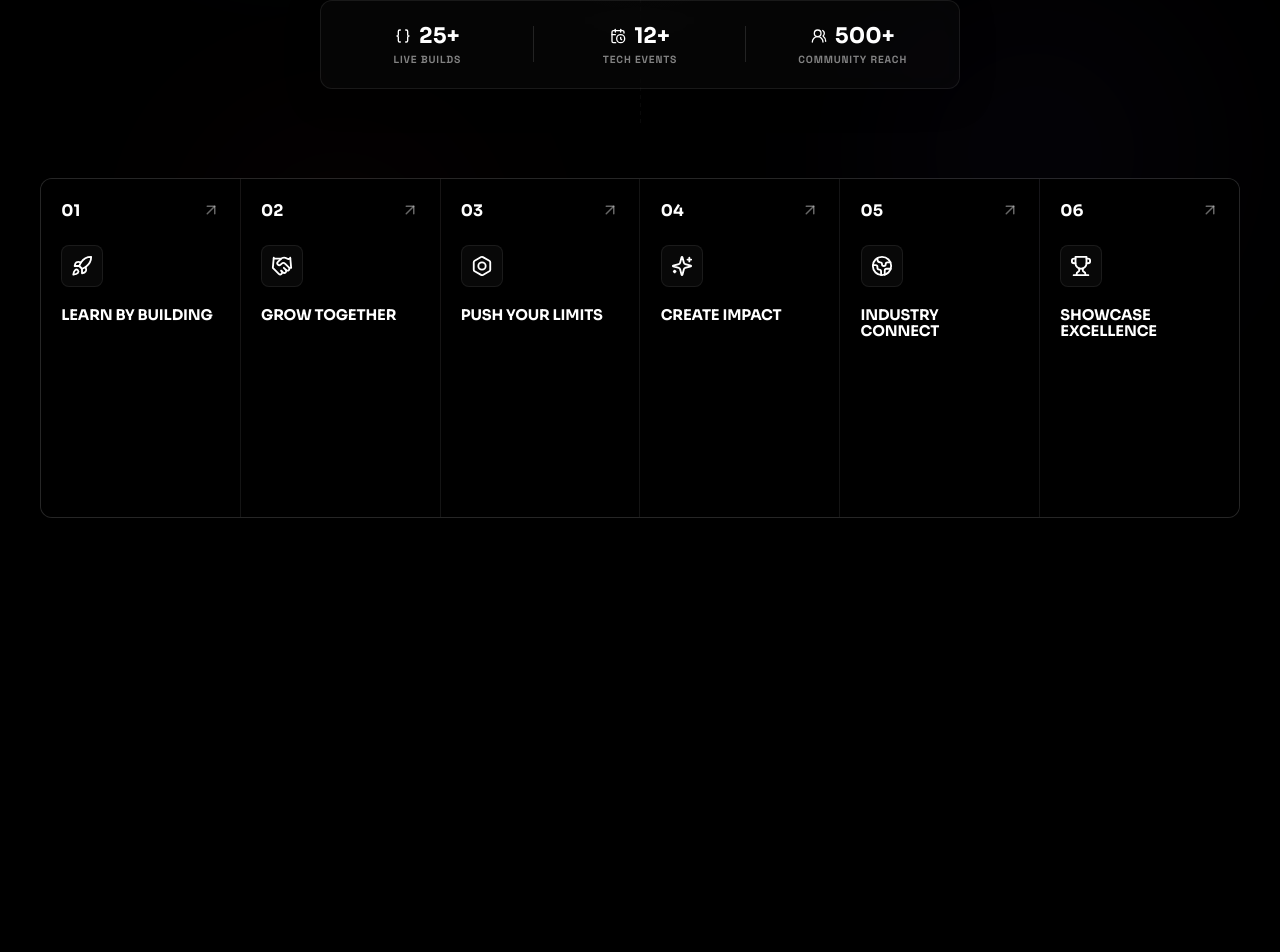
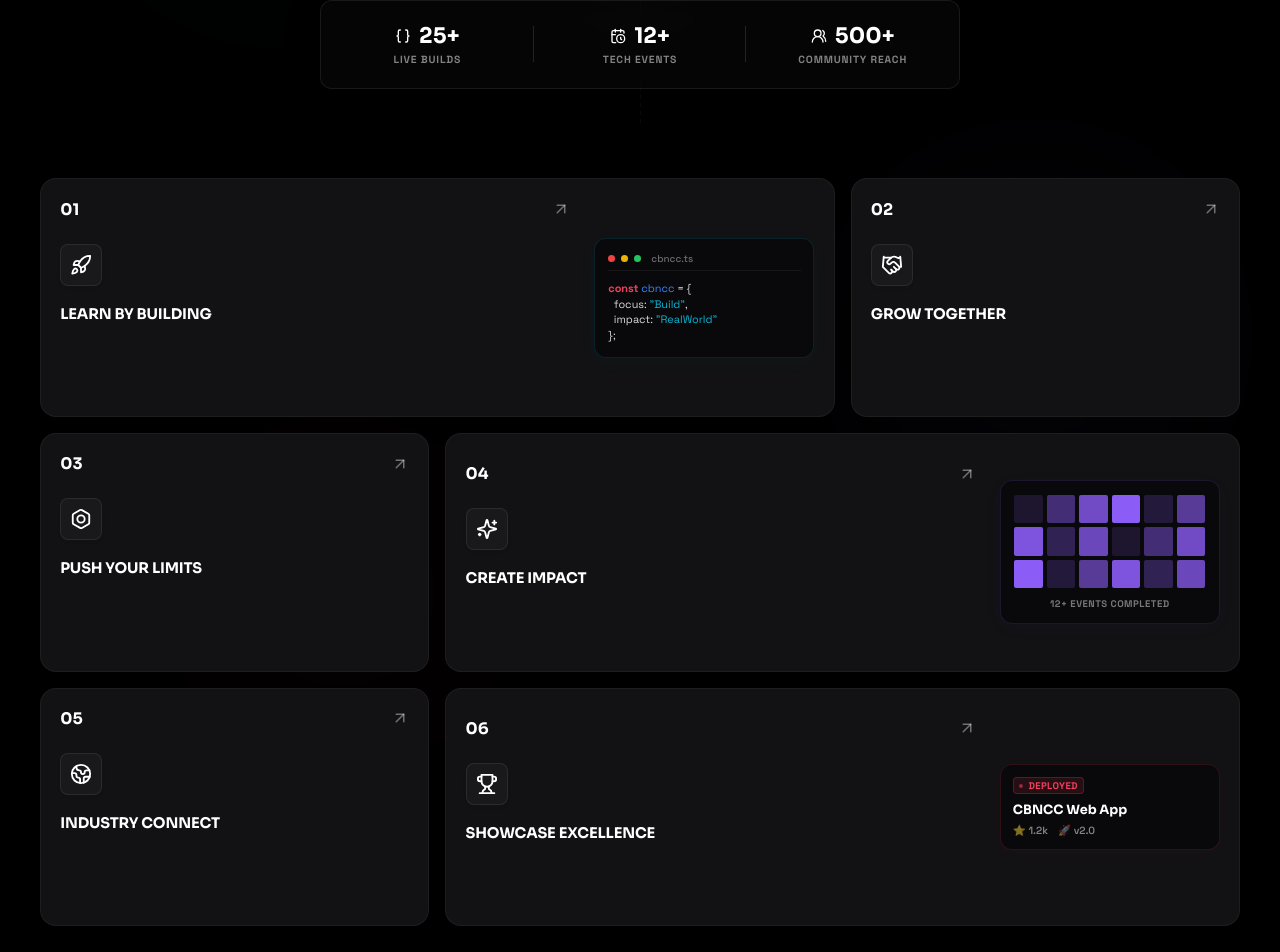
Before and after one commit to Gourav1216/CBNCC-homepage, a React (Vite) app: page / in a window 1280 px wide. Shown: the part 487-1439 px from the top of the page. Before the commit the page ends 1043 px from the top, so only its background shows below. Built offline with nearby package versions, Linux system fonts and the light colour scheme.

Commit message:
Implement asymmetric bento grid with custom visual mockup illustrations

```diff
--- a/src/sections/WhyJoinCBNCC.tsx
+++ b/src/sections/WhyJoinCBNCC.tsx
@@ -20,6 +20,53 @@ type Benefit = {
   Icon: LucideIcon;
   accent: string;
 };
+
+const TerminalMockup = () => (
+  <div className="bento-graphic bento-graphic--terminal" aria-hidden="true">
+    <div className="terminal-header">
+      <span className="terminal-dot red"></span>
+      <span className="terminal-dot yellow"></span>
+      <span className="terminal-dot green"></span>
+      <span className="terminal-file">cbncc.ts</span>
+    </div>
+    <div className="terminal-code">
+      <span className="code-keyword">const</span> <span className="code-name">cbncc</span> = {'{'}<br />
+      &nbsp;&nbsp;focus: <span className="code-string">"Build"</span>,<br />
+      &nbsp;&nbsp;impact: <span className="code-string">"RealWorld"</span><br />
+      {'};'}
+    </div>
+  </div>
+);
+
+const ContributionGraphMockup = () => (
+  <div className="bento-graphic bento-graphic--graph" aria-hidden="true">
+    <div className="graph-grid">
+      {Array.from({ length: 18 }).map((_, i) => (
+        <div
+          key={i}
+          className="graph-cell"
+          style={{
+            opacity: [0.15, 0.45, 0.8, 1, 0.2, 0.6, 0.9, 0.3, 0.75][i % 9],
+          }}
+        />
+      ))}
+    </div>
+    <span className="graph-label">12+ Events Completed</span>
+  </div>
+);
+
+const ProjectCardMockup = () => (
+  <div className="bento-graphic bento-graphic--project" aria-hidden="true">
+    <div className="project-badge">
+      <span className="badge-dot"></span> DEPLOYED
+    </div>
+    <div className="project-title">CBNCC Web App</div>
+    <div className="project-stats-row">
+      <span className="project-stat">⭐ 1.2k</span>
+      <span className="project-stat">🚀 v2.0</span>
+    </div>
+  </div>
+);
 
 const benefits: Benefit[] = [
   {
@@ -147,6 +194,8 @@ export function WhyJoinCBNCC() {
                 }
               }}
             >
+              <div className="benefit-card__content-wrapper">
+                <div className="benefit-card__text-content">
                   <div className="benefit-card__header">
                     <span className="benefit-card__number" aria-hidden="true">
                       {String(index + 1).padStart(2, "0")}
@@ -162,6 +211,12 @@ export function WhyJoinCBNCC() {
                     {title}
                   </h2>
                   <p>{description}</p>
+                </div>
+
+                {index === 0 && <TerminalMockup />}
+                {index === 3 && <ContributionGraphMockup />}
+                {index === 5 && <ProjectCardMockup />}
+              </div>
             </article>
           ))}
         </div>
--- a/src/styles.css
+++ b/src/styles.css
@@ -286,16 +286,24 @@ select {
 
 /* Benefit Cards Grid */
 .why-join__grid {
-  display: flex;
-  align-items: stretch;
+  display: grid;
+  grid-template-columns: repeat(3, minmax(0, 1fr));
+  gap: 1rem;
   width: 100%;
-  min-height: clamp(13rem, 18vh, 15rem); /* Reduced column height */
-  background-color: rgba(255, 255, 255, 0.08); /* acts as inter-card border */
-  gap: 1px;
   padding: 0;
-  overflow: hidden;
-  border-radius: 12px;
-  border: 1px solid rgba(255, 255, 255, 0.08);
+  overflow: visible;
+}
+
+.benefit-card:nth-child(1),
+.benefit-card:nth-child(4),
+.benefit-card:nth-child(6) {
+  grid-column: span 2;
+}
+
+.benefit-card:nth-child(2),
+.benefit-card:nth-child(3),
+.benefit-card:nth-child(5) {
+  grid-column: span 1;
 }
 
 /* Color Accent Mappings */
@@ -326,17 +334,15 @@ select {
 
 .benefit-card {
   display: flex;
-  flex: 1 1 0;
-  min-width: 0;
-  min-height: 100%;
   flex-direction: column;
   position: relative;
   padding: clamp(1.2rem, 1.5vw, 1.8rem);
   overflow: hidden;
-  background-color: var(--page-bg); /* Same color as webpage */
-  border: 1px solid transparent;
-  transition: flex 520ms cubic-bezier(0.16, 1, 0.3, 1),
-              background-color 300ms ease,
+  background-color: #121214;
+  border: 1px solid rgba(255, 255, 255, 0.05);
+  border-radius: 16px;
+  min-height: 210px;
+  transition: background-color 300ms ease,
               border-color 300ms ease,
               box-shadow 300ms ease,
               transform 300ms cubic-bezier(0.16, 1, 0.3, 1),
@@ -461,6 +467,177 @@ select {
   transform: scale(0.98);
 }
 
+/* Bento Grid Graphic Wrappers & Custom Graphics */
+.benefit-card__content-wrapper {
+  display: flex;
+  flex-direction: row;
+  align-items: center;
+  justify-content: space-between;
+  width: 100%;
+  height: 100%;
+  gap: 1.5rem;
+}
+
+.benefit-card__text-content {
+  flex: 1.2;
+  display: flex;
+  flex-direction: column;
+  justify-content: flex-start;
+}
+
+.bento-graphic {
+  flex: 0.8;
+  display: flex;
+  flex-direction: column;
+  background-color: rgba(0, 0, 0, 0.45);
+  border: 1px solid rgba(255, 255, 255, 0.08);
+  border-radius: 12px;
+  overflow: hidden;
+  padding: 0.8rem;
+  width: 100%;
+  max-width: 220px;
+  height: auto;
+  pointer-events: none;
+  user-select: none;
+  font-family: "Space Grotesk", monospace;
+  box-sizing: border-box;
+}
+
+/* 1. Terminal Graphic */
+.bento-graphic--terminal {
+  border-color: rgba(6, 182, 212, 0.15);
+  box-shadow: 0 4px 20px rgba(6, 182, 212, 0.03);
+}
+
+.terminal-header {
+  display: flex;
+  align-items: center;
+  gap: 6px;
+  margin-bottom: 0.6rem;
+  border-bottom: 1px solid rgba(255, 255, 255, 0.06);
+  padding-bottom: 0.35rem;
+}
+
+.terminal-dot {
+  width: 7px;
+  height: 7px;
+  border-radius: 50%;
+}
+
+.terminal-dot.red { background-color: #ef4444; }
+.terminal-dot.yellow { background-color: #eab308; }
+.terminal-dot.green { background-color: #22c55e; }
+
+.terminal-file {
+  font-size: 0.62rem;
+  color: rgba(255, 255, 255, 0.4);
+  margin-left: 4px;
+  font-weight: 500;
+}
+
+.terminal-code {
+  font-size: 0.68rem;
+  line-height: 1.45;
+  color: rgba(255, 255, 255, 0.85);
+  text-align: left;
+}
+
+.code-keyword { color: #f43f5e; font-weight: bold; }
+.code-name { color: #3b82f6; }
+.code-string { color: #06b6d4; }
+
+/* 2. Contribution Graph Graphic */
+.bento-graphic--graph {
+  border-color: rgba(139, 92, 246, 0.15);
+  box-shadow: 0 4px 20px rgba(139, 92, 246, 0.03);
+  display: flex;
+  flex-direction: column;
+  align-items: center;
+  justify-content: center;
+  gap: 0.6rem;
+  padding: 0.85rem;
+}
+
+.graph-grid {
+  display: grid;
+  grid-template-columns: repeat(6, 1fr);
+  gap: 4px;
+  width: 100%;
+}
+
+.graph-cell {
+  aspect-ratio: 1;
+  background-color: var(--accent-color, #8b5cf6);
+  border-radius: 2px;
+  opacity: 0.1;
+  transition: opacity 300ms ease;
+}
+
+.graph-label {
+  font-size: 0.6rem;
+  color: rgba(255, 255, 255, 0.45);
+  text-transform: uppercase;
+  letter-spacing: 0.05em;
+  font-weight: 700;
+}
+
+/* 3. Project Status Card Graphic */
+.bento-graphic--project {
+  border-color: rgba(244, 63, 94, 0.15);
+  box-shadow: 0 4px 20px rgba(244, 63, 94, 0.03);
+  padding: 0.75rem;
+  display: flex;
+  flex-direction: column;
+  gap: 0.4rem;
+  justify-content: center;
+  text-align: left;
+}
+
+.project-badge {
+  display: inline-flex;
+  align-items: center;
+  gap: 5px;
+  align-self: flex-start;
+  font-size: 0.6rem;
+  font-weight: 800;
+  color: #f43f5e;
+  background-color: rgba(244, 63, 94, 0.12);
+  border: 1px solid rgba(244, 63, 94, 0.25);
+  border-radius: 4px;
+  padding: 0.1rem 0.35rem;
+  letter-spacing: 0.04em;
+}
+
+.badge-dot {
+  width: 4px;
+  height: 4px;
+  border-radius: 50%;
+  background-color: #f43f5e;
+  animation: pulseDot 1.5s infinite;
+}
+
+@keyframes pulseDot {
+  0% { transform: scale(0.9); opacity: 0.6; }
+  50% { transform: scale(1.3); opacity: 1; }
+  100% { transform: scale(0.9); opacity: 0.6; }
+}
+
+.project-title {
+  font-size: 0.8rem;
+  font-weight: 800;
+  color: #ffffff;
+  font-family: "Sora", sans-serif;
+  margin-top: 0.05rem;
+}
+
+.project-stats-row {
+  display: flex;
+  gap: 10px;
+  font-size: 0.65rem;
+  color: rgba(255, 255, 255, 0.5);
+  font-weight: 600;
+}
+
 @media (hover: hover) and (pointer: fine) {
   .benefit-card {
     cursor: pointer;
@@ -468,10 +645,10 @@ select {
 
   .benefit-card:hover,
   .benefit-card:focus-visible {
-    flex: 1.9 1 0;
-    background-color: #121214;
+    background-color: #161619;
     border-color: rgba(var(--accent-rgb), 0.3);
     box-shadow: 0 8px 30px rgba(var(--accent-rgb), 0.05);
+    transform: scale(1.01);
   }
 
   .benefit-card:hover .benefit-card__icon,
@@ -484,10 +661,6 @@ select {
   .benefit-card:hover .benefit-card__number,
   .benefit-card:focus-visible .benefit-card__number {
     color: var(--accent-color);
-  }
-
-  .benefit-card.is-expanded {
-    flex: 1.9 1 0;
   }
 
   .benefit-card:hover p,
@@ -515,18 +688,16 @@ select {
     background-color: transparent;
     padding: 0;
     overflow: visible;
-    border-radius: 0;
     border: none;
   }
 
   .benefit-card {
-    flex: initial;
     min-height: auto;
     background-color: #121214;
     border-radius: 12px;
-    border: 1px solid rgba(255, 255, 255, 0.06);
+    border: 1px solid rgba(255, 255, 255, 0.05);
     padding: 1.25rem 1.15rem;
-    box-shadow: 0 4px 15px rgba(0, 0, 0, 0.25);
+    box-shadow: 0 4px 15px rgba(0, 0, 0, 0.2);
     transition: all 400ms cubic-bezier(0.16, 1, 0.3, 1);
   }
 
@@ -556,6 +727,19 @@ select {
     font-size: 0.8rem;
     line-height: 1.4;
     color: rgba(255, 255, 255, 0.6);
+  }
+}
+
+@media (max-width: 768px) {
+  .benefit-card__content-wrapper {
+    flex-direction: column;
+    align-items: flex-start;
+    gap: 1.1rem;
+  }
+
+  .bento-graphic {
+    max-width: 100%;
+    align-self: stretch;
   }
 }
 
@@ -615,16 +799,13 @@ select {
 
   .why-join__grid {
     grid-template-columns: repeat(2, minmax(0, 1fr));
-    gap: 0.5rem;
+    gap: 0.6rem;
   }
 
   .benefit-card {
     padding: 1.1rem 1rem;
     border-radius: 12px;
     min-height: auto;
-    display: flex;
-    flex-direction: column;
-    justify-content: flex-start;
   }
 
   .benefit-card__icon-wrapper {
@@ -657,11 +838,13 @@ select {
 @media (max-width: 480px) {
   .why-join__grid {
     grid-template-columns: 1fr;
-    gap: 0.75rem;
+    gap: 0.8rem;
   }
 
   .benefit-card {
+    grid-column: span 1 !important;
     padding: 1.35rem 1.25rem;
+    border-radius: 16px;
   }
 
   .benefit-card__icon {
@@ -671,8 +854,8 @@ select {
   }
 
   .benefit-card__icon svg {
-    width: 22px;
-    height: 22px;
+    width: 20px;
+    height: 20px;
   }
 
   .benefit-card h2 {
@@ -682,7 +865,7 @@ select {
   }
 
   .benefit-card p {
-    font-size: 0.82rem;
-    line-height: 1.4;
+    font-size: 0.8rem;
+    line-height: 1.45;
   }
 }
```
Lines whose indentation alone changed are shown as unchanged.
